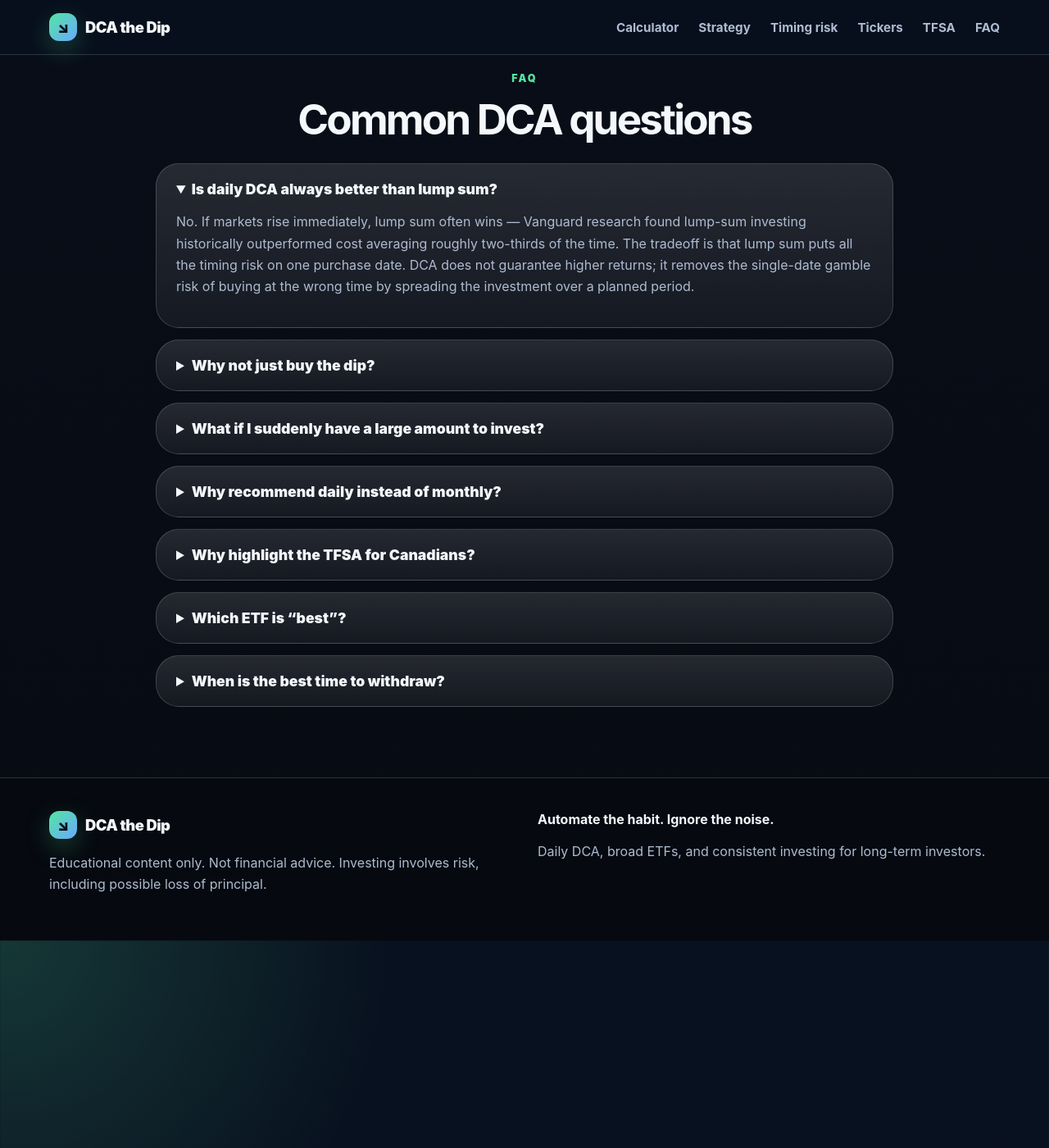
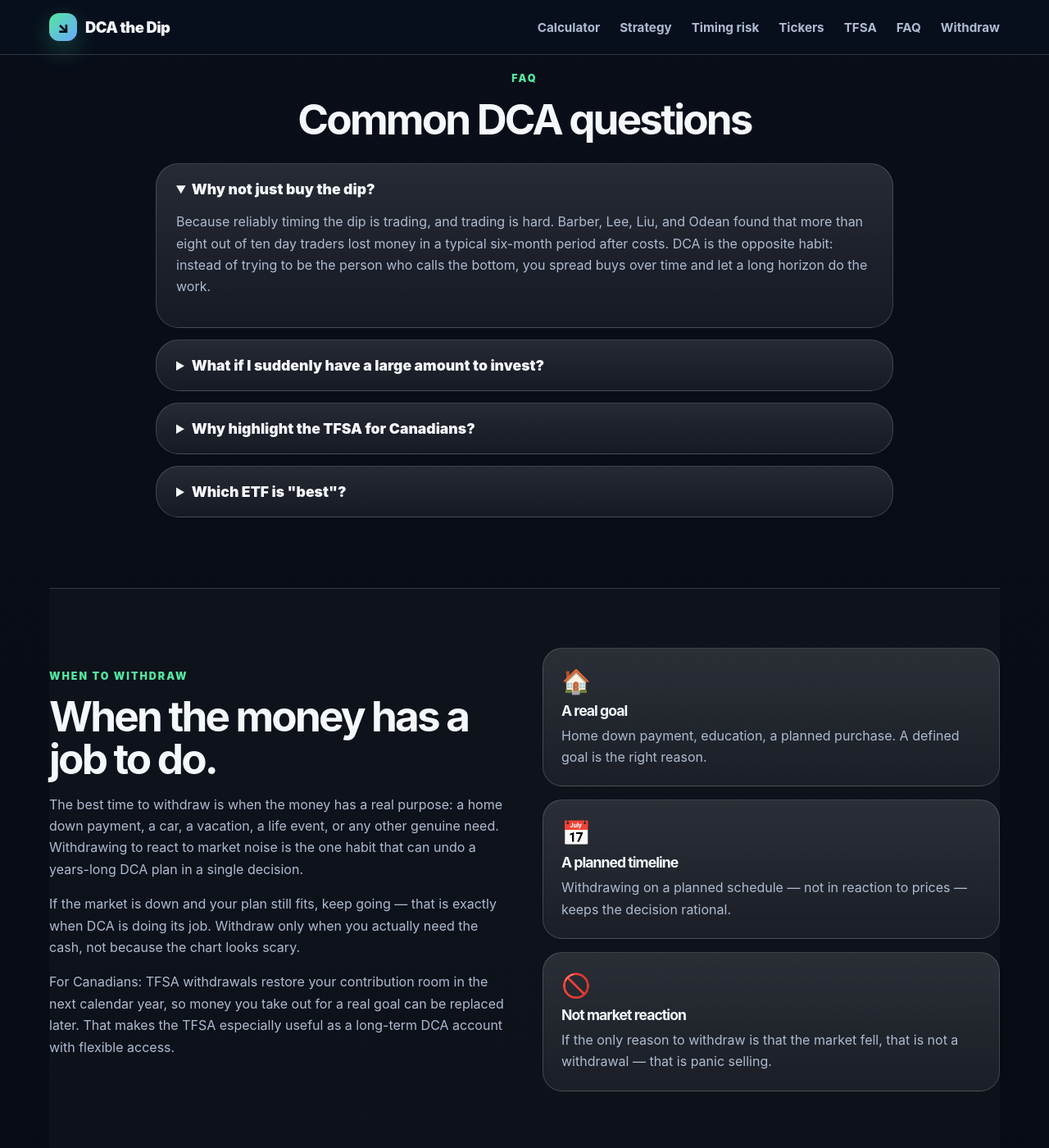
Before and after one commit to thestamp/dcathedip, a Jekyll site: the page built from index.html, in a window 1280 px wide and 1400 px high, scrolled down 6497 px. Shown: the whole window at 82% size. Built offline with Jekyll 4.4.1, drawn with Linux system fonts in a browser that asks for light colours.

Commit message:
Convert withdraw FAQ to section, remove stale FAQs

```diff
--- a/assets/css/styles.css
+++ b/assets/css/styles.css
@@ -184,6 +184,12 @@ h3 { font-size: 1.35rem; }
 .faq { max-width: 900px; }
 details { box-shadow: none; padding: 20px 24px; margin-bottom: 14px; }
 summary { cursor: pointer; font-weight: 900; font-size: 1.1rem; }
+.withdraw-section { background: rgba(255,255,255,0.025); border-top: 1px solid var(--border); }
+.withdraw-pillars { display: grid; grid-template-columns: 1fr; gap: 16px; }
+.pillar { border: 1px solid var(--border); border-radius: 24px; padding: 22px; background: linear-gradient(180deg, var(--panel-2), rgba(255,255,255,0.055)); }
+.pillar .icon { font-size: 1.8rem; margin-bottom: 10px; }
+.pillar h3 { margin-bottom: 8px; font-size: 1.1rem; }
+.pillar p { margin: 0; }
 .footer { border-top: 1px solid var(--border); padding: 40px 0; background: rgba(0,0,0,0.2); }
 .footer-grid { display: grid; grid-template-columns: 1fr 1fr; gap: 32px; }
 
--- a/index.html
+++ b/index.html
@@ -17,6 +17,7 @@ description: "DCA the Dip explains consistent daily dollar-cost averaging with i
       <a href="#tickers">Tickers</a>
       <a href="#tfsa">TFSA</a>
       <a href="#faq">FAQ</a>
+      <a href="#withdraw">Withdraw</a>
     </div>
   </nav>
 </header>
@@ -305,34 +306,60 @@ description: "DCA the Dip explains consistent daily dollar-cost averaging with i
       <h2>Common DCA questions</h2>
     </div>
     <details open>
-      <summary>Is daily DCA always better than lump sum?</summary>
-      <p>No. If markets rise immediately, lump sum often wins — Vanguard research found lump-sum investing historically outperformed cost averaging roughly two-thirds of the time. The tradeoff is that lump sum puts all the timing risk on one purchase date. DCA does not guarantee higher returns; it removes the single-date gamble risk of buying at the wrong time by spreading the investment over a planned period.</p>
-    </details>
-    <details>
       <summary>Why not just buy the dip?</summary>
       <p>Because reliably timing the dip is trading, and trading is hard. Barber, Lee, Liu, and Odean found that more than eight out of ten day traders lost money in a typical six-month period after costs. DCA is the opposite habit: instead of trying to be the person who calls the bottom, you spread buys over time and let a long horizon do the work.</p>
     </details>
     <details>
       <summary>What if I suddenly have a large amount to invest?</summary>
       <p>If you receive a lump sum and want to reduce timing risk, you can temporarily DCA it at a higher fixed rate over a short period. For example, a $10,000 lump sum could be spread across one month by investing $500 per trading day, 5 days a week. This is not about investing more because the market is down — it is about turning one big decision into a planned series of consistent buys.</p>
-      <p>Wealthsimple lets you create multiple cash accounts, so you could keep a dedicated “lump sum” cash account and draw recurring investments from it without touching your main cash account. If you need an account, you can use the <a href="https://wealthsimple.com/invite/V-MKNQ" rel="nofollow noopener">Wealthsimple referral link</a>.</p>
-    </details>
-    <details>
-      <summary>Why recommend daily instead of monthly?</summary>
-      <p>Monthly investing is still excellent. Daily investing simply gives your contributions more chances to buy extra units when prices briefly dip and rebound quickly.</p>
+      <p>Wealthsimple lets you create multiple cash accounts, so you could keep a dedicated "lump sum" cash account and draw recurring investments from it without touching your main cash account. If you need an account, you can use the <a href="https://wealthsimple.com/invite/V-MKNQ" rel="nofollow noopener">Wealthsimple referral link</a>.</p>
     </details>
     <details>
       <summary>Why highlight the TFSA for Canadians?</summary>
       <p>A TFSA lets eligible Canadian investors withdraw investment growth and profits tax-free. It is not automatically better for every situation, but it is often the cleanest account for long-term ETF DCA when contribution room is available.</p>
     </details>
     <details>
-      <summary>Which ETF is “best”?</summary>
+      <summary>Which ETF is "best"?</summary>
       <p>Broad, low-cost index ETFs are a common starting point. Canadians often use all-in-one ETFs such as XEQT or VEQT. U.S. investors often use VT, VTI, VOO, or QQQM depending on goals and risk tolerance.</p>
     </details>
-    <details>
-      <summary>When is the best time to withdraw?</summary>
-      <p>Ideally, only when the money has a real job: a life event, a vacation, a new car, a home goal, or another genuine need. Keep DCA’ing while the plan still fits, and withdraw only when you actually need the cash. The goal is to avoid turning normal market noise into a reason to stop the habit.</p>
-    </details>
+  </section>
+
+  <section id="withdraw" class="wrap section split withdraw-section">
+    <div>
+      <p class="eyebrow">When to withdraw</p>
+      <h2>When the money has a job to do.</h2>
+      <p>
+        The best time to withdraw is when the money has a real purpose: a home down payment, a car, a vacation,
+        a life event, or any other genuine need. Withdrawing to react to market noise is the one habit that can
+        undo a years-long DCA plan in a single decision.
+      </p>
+      <p>
+        If the market is down and your plan still fits, keep going — that is exactly when DCA is doing its job.
+        Withdraw only when you actually need the cash, not because the chart looks scary.
+      </p>
+      <p>
+        For Canadians: TFSA withdrawals restore your contribution room in the next calendar year, so money you
+        take out for a real goal can be replaced later. That makes the TFSA especially useful as a long-term
+        DCA account with flexible access.
+      </p>
+    </div>
+    <div class="withdraw-pillars">
+      <div class="pillar">
+        <span class="icon">🏠</span>
+        <h3>A real goal</h3>
+        <p>Home down payment, education, a planned purchase. A defined goal is the right reason.</p>
+      </div>
+      <div class="pillar">
+        <span class="icon">📅</span>
+        <h3>A planned timeline</h3>
+        <p>Withdrawing on a planned schedule — not in reaction to prices — keeps the decision rational.</p>
+      </div>
+      <div class="pillar">
+        <span class="icon">🚫</span>
+        <h3>Not market reaction</h3>
+        <p>If the only reason to withdraw is that the market fell, that is not a withdrawal — that is panic selling.</p>
+      </div>
+    </div>
   </section>
 </main>
 
```
Also changed, not shown: tests/smoke.js (+7 -2 lines).
